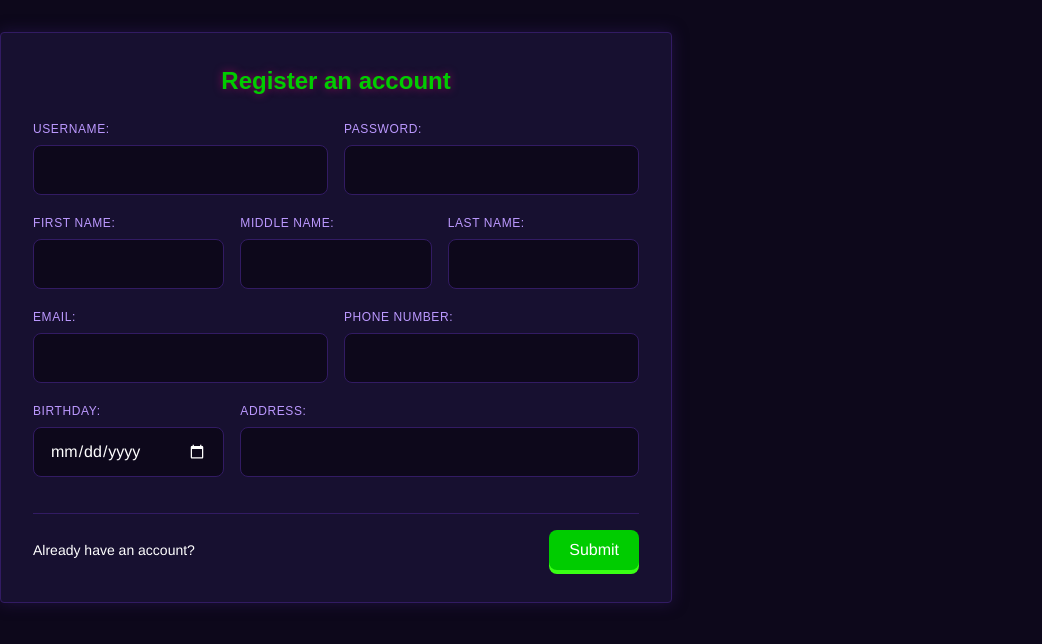
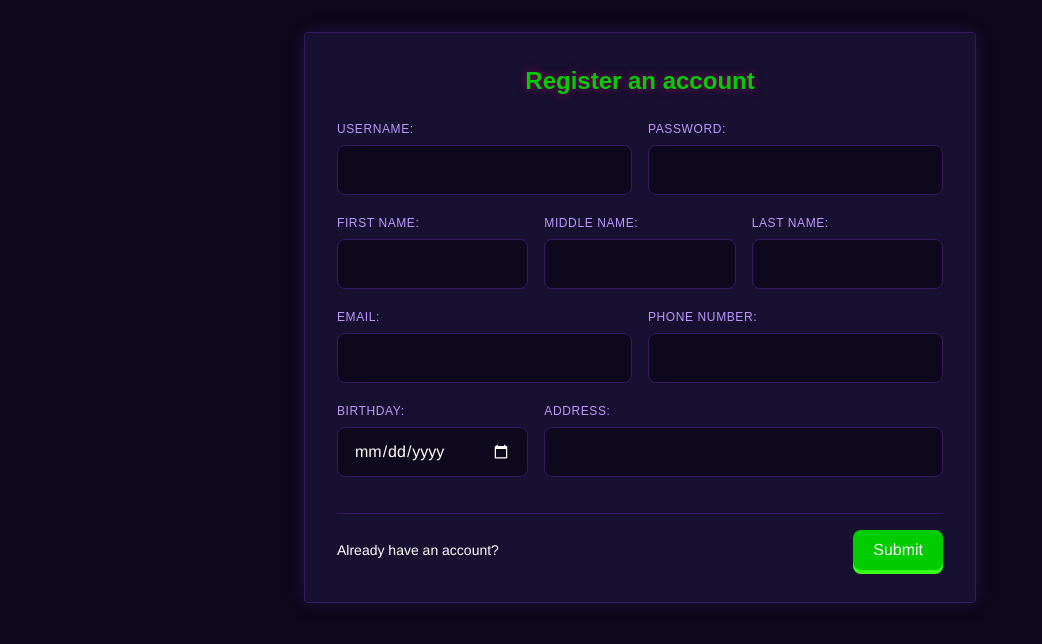
Before and after one commit to KarlKeynes29/gaia-frontend, a React (Vite) app: page /register in a window 1280 px wide. Shown: the top 644 px of the page, without its empty margins (0-1042 px from the left). Built offline with nearby package versions, Linux system fonts and the light colour scheme; a web font is replaced by a local one.

Commit message:
Didn't get to add much today due to being busy at work. Centered the div for the Register component.

```diff
--- a/src/pages/Register.tsx
+++ b/src/pages/Register.tsx
@@ -77,7 +77,7 @@ export const Register: React.FC = () => {
     };
 
     return (
-        <div className="my-8 bg-surface w-full max-w-2xl min-h-fit p-8 border border-border rounded shadow-[0_0_15px_rgba(50,27,99,0.5)] transition-all">
+        <div className="mx-auto my-8 bg-surface w-full max-w-2xl min-h-fit p-8 border border-border rounded shadow-[0_0_15px_rgba(50,27,99,0.5)] transition-all">
             <div className='text-center mb-6'>
                 <h1 className='text-2xl font-heading text-primary'>Register an account</h1>
             </div>
```
